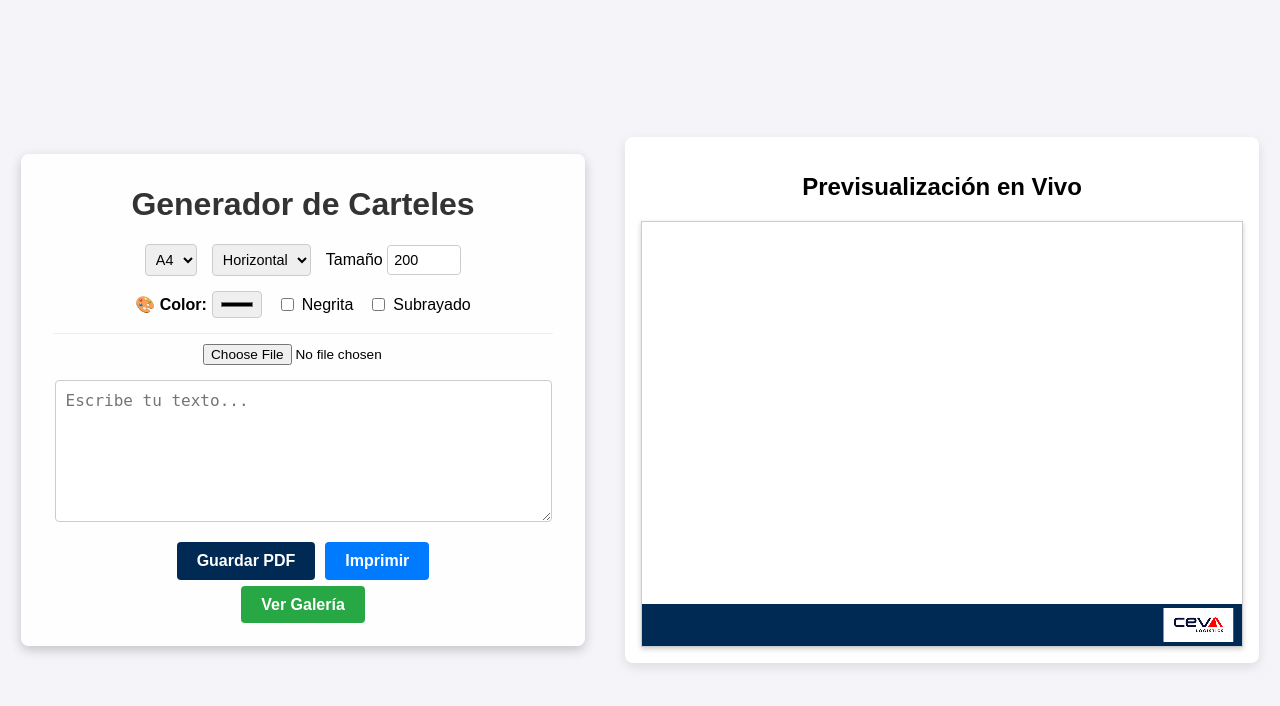
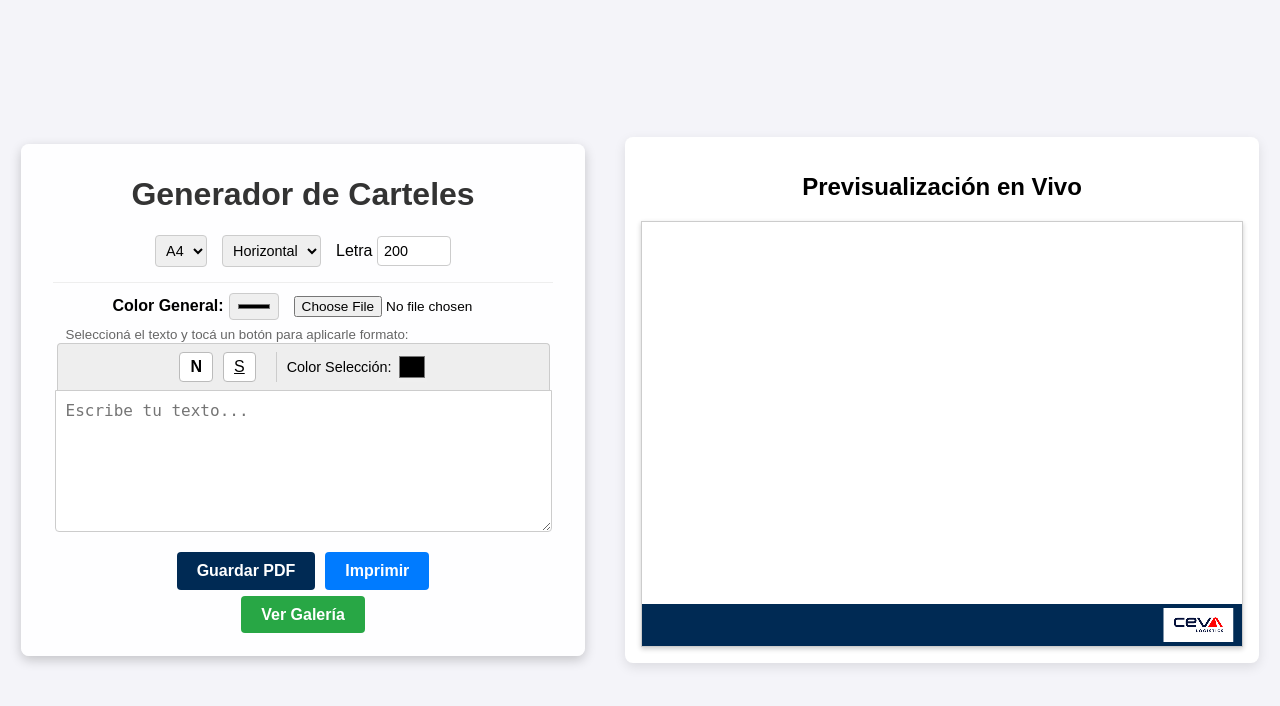
Before and after one commit to ginoceva/CartelesA4, a Flask app: page / in a window 1280 px wide. Shown: the top 706 px of the page. Run offline with Flask 3, Linux system fonts and the light colour scheme.

Commit message:
Implement text formatting toolbar and style updates
Added a toolbar for text formatting and updated styles.

```diff
--- a/templates/index.html
+++ b/templates/index.html
@@ -4,7 +4,6 @@
     <meta charset="UTF-8">
     <title>Generador de Carteles</title>
     <style>
-        /* ¡Fuentes invertidas para corregir el grosor! */
         @font-face { font-family: 'FuenteNormal'; src: url('/static/arialbd.ttf'); }
         @font-face { font-family: 'FuenteNegrita'; src: url('/static/ARIBLK.TTF'); }
 
@@ -16,12 +15,17 @@
 
         .settings-row { display: flex; gap: 15px; justify-content: center; margin-bottom: 15px; flex-wrap: wrap; align-items: center;}
         .settings-row select, .settings-row input[type="number"], .settings-row input[type="color"] { padding: 6px; border: 1px solid #ccc; border-radius: 4px; font-size: 0.9rem; }
-
         input[type="file"] { font-size: 0.85rem; max-width: 200px; }
 
-        textarea { font-size: 1rem; padding: 10px; width: 95%; height: 120px; border: 1px solid #ccc; border-radius: 4px; resize: vertical; margin-bottom: 1rem; }
+        /* Estilos de la nueva barra de herramientas de texto */
+        .toolbar { display: flex; gap: 10px; justify-content: center; background: #eee; padding: 8px; border-radius: 4px 4px 0 0; border: 1px solid #ccc; border-bottom: none; }
+        .toolbar button { padding: 5px 10px; font-size: 1rem; cursor: pointer; border: 1px solid #bbb; background: white; border-radius: 4px; color: black; font-weight: normal; }
+        .toolbar button:hover { background: #ddd; }
+        .toolbar input[type="color"] { padding: 0; width: 30px; height: 30px; cursor: pointer; border: none; }
+
+        textarea { font-size: 1rem; padding: 10px; width: 95%; height: 120px; border: 1px solid #ccc; border-radius: 0 0 4px 4px; resize: vertical; margin-bottom: 1rem; font-family: monospace; }
         .actions-container { display: flex; justify-content: center; gap: 10px; margin-bottom: 1rem; }
-        button, .gallery-button { font-size: 1rem; padding: 10px 20px; color: white; border: none; border-radius: 4px; cursor: pointer; font-weight: bold; text-decoration: none;}
+        .btn-main, .gallery-button { font-size: 1rem; padding: 10px 20px; color: white; border: none; border-radius: 4px; cursor: pointer; font-weight: bold; text-decoration: none;}
         #saveButton { background-color: #002A54; }
         #printButton { background-color: #007bff; }
         .gallery-button { background-color: #28a745; }
@@ -37,41 +41,38 @@
             <form id="generatorForm" action="/generar" method="POST" enctype="multipart/form-data">
 
                 <div class="settings-row">
-                    <select id="sizeSelect" name="size">
-                        <option value="A4" selected>A4</option>
-                        <option value="A3">A3</option>
-                        <option value="A5">A5</option>
-                    </select>
-                    <select id="orientationSelect" name="orientation">
-                        <option value="landscape" selected>Horizontal</option>
-                        <option value="portrait">Vertical</option>
-                    </select>
-                    <label>Tamaño <input type="number" id="fontSizeInput" name="font_size" value="200" style="width: 60px;"></label>
+                    <select id="sizeSelect" name="size"><option value="A4" selected>A4</option><option value="A3">A3</option><option value="A5">A5</option></select>
+                    <select id="orientationSelect" name="orientation"><option value="landscape" selected>Horizontal</option><option value="portrait">Vertical</option></select>
+                    <label>Letra <input type="number" id="fontSizeInput" name="font_size" value="200" style="width: 60px;"></label>
                 </div>
 
-                <div class="settings-row">
+                <div class="settings-row" style="border-top: 1px solid #eee; padding-top: 10px; margin-bottom: 5px;">
                     <label style="font-weight: bold; display: flex; align-items: center; gap: 5px;">
-                        🎨 Color: <input type="color" id="textColorInput" name="text_color" value="#000000">
+                        Color General: <input type="color" id="defaultColorInput" name="text_color" value="#000000">
                     </label>
-                    <label style="display:flex; align-items:center; gap:5px;">
-                        <input type="checkbox" id="boldInput" name="is_bold" value="yes"> Negrita
-                    </label>
-                    <label style="display:flex; align-items:center; gap:5px;">
-                        <input type="checkbox" id="underlineInput" name="is_underline" value="yes"> Subrayado
-                    </label>
+                    <input type="file" id="iconUpload" name="icono_file" accept="image/png, image/jpeg" title="Subir Icono">
+                    <button type="button" class="btn-main" id="clearIconButton">Quitar Logo</button>
                 </div>
 
-                <div class="settings-row" style="border-top: 1px solid #eee; padding-top: 10px;">
-                    <input type="file" id="iconUpload" name="icono_file" accept="image/png, image/jpeg" title="Subir Icono">
-                    <button type="button" id="clearIconButton">Quitar Logo</button>
+                <!-- BARRA DE HERRAMIENTAS PARA SELECCIÓN -->
+                <div style="text-align: left; margin-left: 2.5%;">
+                    <small style="color: #666;">Seleccioná el texto y tocá un botón para aplicarle formato:</small>
+                </div>
+                <div class="toolbar" style="width: 95%; margin: 0 auto;">
+                    <button type="button" onclick="wrapText('[b]', '[/b]')" title="Negrita"><b>N</b></button>
+                    <button type="button" onclick="wrapText('[u]', '[/u]')" title="Subrayado"><u>S</u></button>
+                    <div style="display:flex; align-items:center; gap:5px; margin-left:10px; border-left: 1px solid #ccc; padding-left: 10px;">
+                        <span style="font-size:0.9rem;">Color Selección:</span>
+                        <input type="color" id="selectionColor" onchange="wrapText('[c=' + this.value + ']', '[/c]')">
+                    </div>
                 </div>
 
                 <textarea id="texto_cartel" name="texto" required placeholder="Escribe tu texto..."></textarea>
                 <input type="hidden" id="actionInput" name="accion" value="">
 
                 <div class="actions-container">
-                    <button type="submit" id="saveButton" onclick="setAction('guardar')">Guardar PDF</button>
-                    <button type="button" id="printButton">Imprimir</button>
+                    <button type="submit" class="btn-main" id="saveButton" onclick="setAction('guardar')">Guardar PDF</button>
+                    <button type="button" class="btn-main" id="printButton">Imprimir</button>
                 </div>
             </form>
             <a href="/galeria" class="gallery-button">Ver Galería</a>
@@ -94,13 +95,9 @@
         const sizeSelect = document.getElementById('sizeSelect');
         const orientationSelect = document.getElementById('orientationSelect');
         const fontSizeInput = document.getElementById('fontSizeInput');
-        const textColorInput = document.getElementById('textColorInput');
-        const boldInput = document.getElementById('boldInput');
-        const underlineInput = document.getElementById('underlineInput');
-
+        const defaultColorInput = document.getElementById('defaultColorInput');
         const iconUpload = document.getElementById('iconUpload');
         const clearIconButton = document.getElementById('clearIconButton');
-
         const canvas = document.getElementById('previewCanvas');
         const ctx = canvas.getContext('2d');
 
@@ -112,7 +109,7 @@
         let hasCustomIcon = false;
         simboloImage.onload = drawPreview;
 
-        [textArea, sizeSelect, orientationSelect, fontSizeInput, textColorInput, boldInput, underlineInput].forEach(el => el.addEventListener('input', drawPreview));
+        [textArea, sizeSelect, orientationSelect, fontSizeInput, defaultColorInput].forEach(el => el.addEventListener('input', drawPreview));
 
         iconUpload.addEventListener('change', function(e) {
             const file = e.target.files[0];
@@ -128,24 +125,52 @@
         });
 
         clearIconButton.addEventListener('click', function() {
-            iconUpload.value = '';
-            simboloImage.src = '';
-            hasCustomIcon = false;
-            this.style.display = 'none';
-            drawPreview();
+            iconUpload.value = ''; simboloImage.src = ''; hasCustomIcon = false;
+            this.style.display = 'none'; drawPreview();
         });
+
+        // INYECTOR DE ETIQUETAS
+        function wrapText(startTag, endTag) {
+            const start = textArea.selectionStart;
+            const end = textArea.selectionEnd;
+            const text = textArea.value;
+            if (start !== end) {
+                textArea.value = text.substring(0, start) + startTag + text.substring(start, end) + endTag + text.substring(end);
+                drawPreview();
+            } else {
+                alert("Primero seleccioná con el mouse la palabra que querés modificar en el cuadro de texto.");
+            }
+        }
+
+        // MOTOR DE PARSEO DE TEXTO
+        function parseLine(line, defaultColor) {
+            const pattern = /(\[b\]|\[\/b\]|\[u\]|\[\/u\]|\[c=#[0-9a-fA-F]{6}\]|\[\/c\])/i;
+            const parts = line.split(pattern);
+            let bold = false; let underline = false; let colorStack = [defaultColor];
+            let tokens = [];
+
+            parts.forEach(part => {
+                if (!part) return;
+                const p = part.toLowerCase();
+                if (p === '[b]') bold = true;
+                else if (p === '[/b]') bold = false;
+                else if (p === '[u]') underline = true;
+                else if (p === '[/u]') underline = false;
+                else if (p.startsWith('[c=')) colorStack.push(part.substring(3, 10));
+                else if (p === '[/c]') { if(colorStack.length > 1) colorStack.pop(); }
+                else tokens.push({ text: part, bold: bold, underline: underline, color: colorStack[colorStack.length - 1] });
+            });
+            return tokens;
+        }
 
         function drawPreview() {
             const text = textArea.value.toUpperCase();
             const sizeKey = sizeSelect.value;
-            let width = PAPER_SIZES[sizeKey].w;
-            let height = PAPER_SIZES[sizeKey].h;
-
+            let width = PAPER_SIZES[sizeKey].w; let height = PAPER_SIZES[sizeKey].h;
             if (orientationSelect.value === 'landscape') { [width, height] = [height, width]; }
 
             canvas.width = width; canvas.height = height;
             ctx.fillStyle = 'white'; ctx.fillRect(0, 0, width, height);
-
             const barHeight = Math.floor(height * 0.10);
             ctx.fillStyle = BRAND_COLOR; ctx.fillRect(0, height - barHeight, width, barHeight);
 
@@ -165,36 +190,48 @@
                 topOffset = iconY + iconSize + 50;
             }
 
-            ctx.fillStyle = textColorInput.value;
-            const fontFamily = boldInput.checked ? 'FuenteNegrita' : 'FuenteNormal';
             const fontSize = parseInt(fontSizeInput.value) || 300;
-            ctx.font = `${fontSize}px '${fontFamily}', sans-serif`;
-            ctx.textAlign = 'center'; ctx.textBaseline = 'top';
+            ctx.textBaseline = 'top';
+            ctx.textAlign = 'left'; // CAMBIO CLAVE: Dibujamos de izquierda a derecha
 
             const lines = text.split('\n');
             const bottomMargin = barHeight + 50;
             const availableHeight = height - bottomMargin - topOffset;
-
             const totalTextHeight = (lines.length * fontSize) + ((lines.length - 1) * LINE_SPACING);
             let startY = topOffset + (availableHeight - totalTextHeight) / 2;
 
-            for (let i = 0; i < lines.length; i++) {
-                const lineText = lines[i];
+            lines.forEach((lineText, i) => {
+                const tokens = parseLine(lineText, defaultColorInput.value);
+
+                // 1. Calcular el ancho total de la línea para poder centrarla
+                let lineWidth = 0;
+                tokens.forEach(t => {
+                    ctx.font = `${fontSize}px '${t.bold ? 'FuenteNegrita' : 'FuenteNormal'}', sans-serif`;
+                    lineWidth += ctx.measureText(t.text).width;
+                });
+
+                // 2. Dibujar ficha por ficha de izquierda a derecha
+                let currentX = (width - lineWidth) / 2;
                 const lineY = startY + (i * (fontSize + LINE_SPACING));
-                ctx.fillText(lineText, width / 2, lineY);
 
-                // --- LÓGICA DE SUBRAYADO ---
-                if (underlineInput.checked && lineText.trim() !== '') {
-                    const textWidth = ctx.measureText(lineText).width;
-                    const underlineY = lineY + fontSize * 1.05; // Ajuste debajo de la letra
-                    ctx.beginPath();
-                    ctx.moveTo((width - textWidth) / 2, underlineY);
-                    ctx.lineTo((width + textWidth) / 2, underlineY);
-                    ctx.strokeStyle = textColorInput.value;
-                    ctx.lineWidth = Math.max(fontSize * 0.05, 3); // Grosor dinámico
-                    ctx.stroke();
-                }
-            }
+                tokens.forEach(t => {
+                    ctx.font = `${fontSize}px '${t.bold ? 'FuenteNegrita' : 'FuenteNormal'}', sans-serif`;
+                    ctx.fillStyle = t.color;
+                    ctx.fillText(t.text, currentX, lineY);
+
+                    const chunkWidth = ctx.measureText(t.text).width;
+
+                    if (t.underline && t.text.trim() !== '') {
+                        ctx.beginPath();
+                        ctx.moveTo(currentX, lineY + fontSize * 1.05);
+                        ctx.lineTo(currentX + chunkWidth, lineY + fontSize * 1.05);
+                        ctx.strokeStyle = t.color;
+                        ctx.lineWidth = Math.max(fontSize * 0.05, 3);
+                        ctx.stroke();
+                    }
+                    currentX += chunkWidth;
+                });
+            });
         }
 
         const form = document.getElementById('generatorForm');
```
